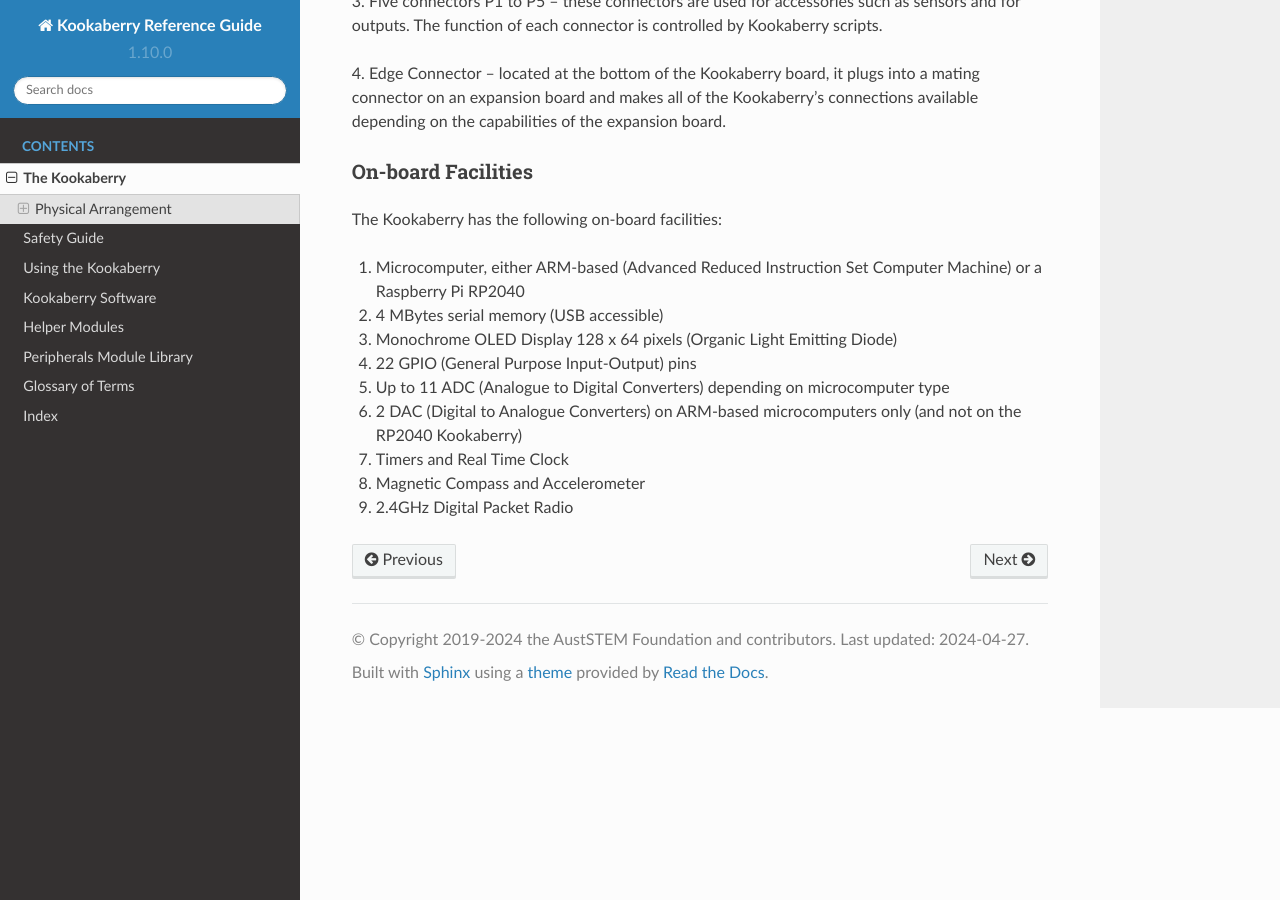
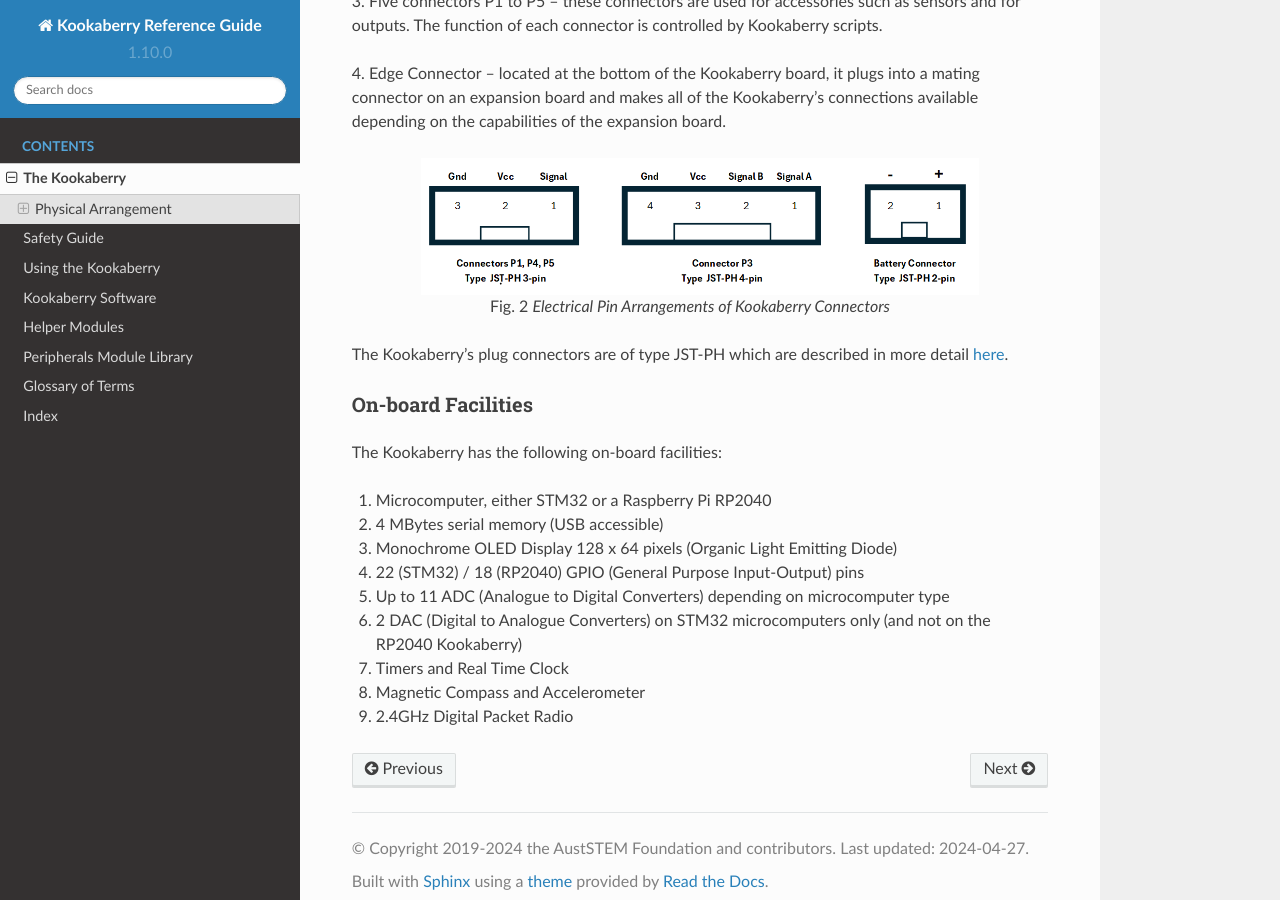
Before and after one commit to TDStrasser/Kookaberry-Reference-Guide, a Sphinx documentation site: the page built from docs/source/kookaberry.rst, in a window 1280 px wide and 900 px high, scrolled down 2602 px. Built offline with Sphinx 7.4.7 and the Read the Docs theme 2.0.0, drawn with Linux system fonts in a browser that asks for light colours.

Commit message:
Added figures for UART and GPIO connections

```diff
--- a/docs/source/kookaberry.rst
+++ b/docs/source/kookaberry.rst
@@ -89,18 +89,28 @@
 4.	Edge Connector – located at the bottom of the Kookaberry board, it plugs into a mating connector on an expansion board
 and makes all of the Kookaberry’s connections available depending on the capabilities of the expansion board.
 
+.. _kberry_connectors:
+
+.. figure:: images/kooka_connectors.png
+   :width: 80%
+   :align: center
+
+   Electrical Pin Arrangements of Kookaberry Connectors
+
+The Kookaberry's plug connectors are of type JST-PH which are described
+in more detail `here <https://www.mattmillman.com/info/crimpconnectors/common-jst-connector-types/>`_.
 
 On-board Facilities
 -------------------
 
 The Kookaberry has the following on-board facilities:
 
-1.	Microcomputer, either ARM-based (Advanced Reduced Instruction Set Computer Machine) or a Raspberry Pi RP2040
+1.	Microcomputer, either STM32 or a Raspberry Pi RP2040
 2.	4 MBytes serial memory (USB accessible)
 3.	Monochrome OLED Display 128 x 64 pixels (Organic Light Emitting Diode)
-4.	22 GPIO (General Purpose Input-Output) pins
+4.	22 (STM32) / 18 (RP2040) GPIO (General Purpose Input-Output) pins
 5.	Up to 11 ADC (Analogue to Digital Converters) depending on microcomputer type
-6.	2 DAC (Digital to Analogue Converters) on ARM-based microcomputers only (and not on the RP2040 Kookaberry)
+6.	2 DAC (Digital to Analogue Converters) on STM32 microcomputers only (and not on the RP2040 Kookaberry)
 7.	Timers and Real Time Clock
 8.	Magnetic Compass and Accelerometer
 9.	2.4GHz Digital Packet Radio
--- a/docs/source/machine.Pin.rst
+++ b/docs/source/machine.Pin.rst
@@ -18,7 +18,7 @@
 .. _edge_connector:
 
 .. figure:: images/edge_connector_both.png
-   :width: 80%
+   :width: 100%
    :align: center
 
    The Kookaberry's GPIO Pin Assignment
```
Also changed, not shown: docs/source/machine.UART.rst (+9 -0 lines), docs/source/images/kooka_connectors.png (added), docs/source/images/uart_pins.png (added).
